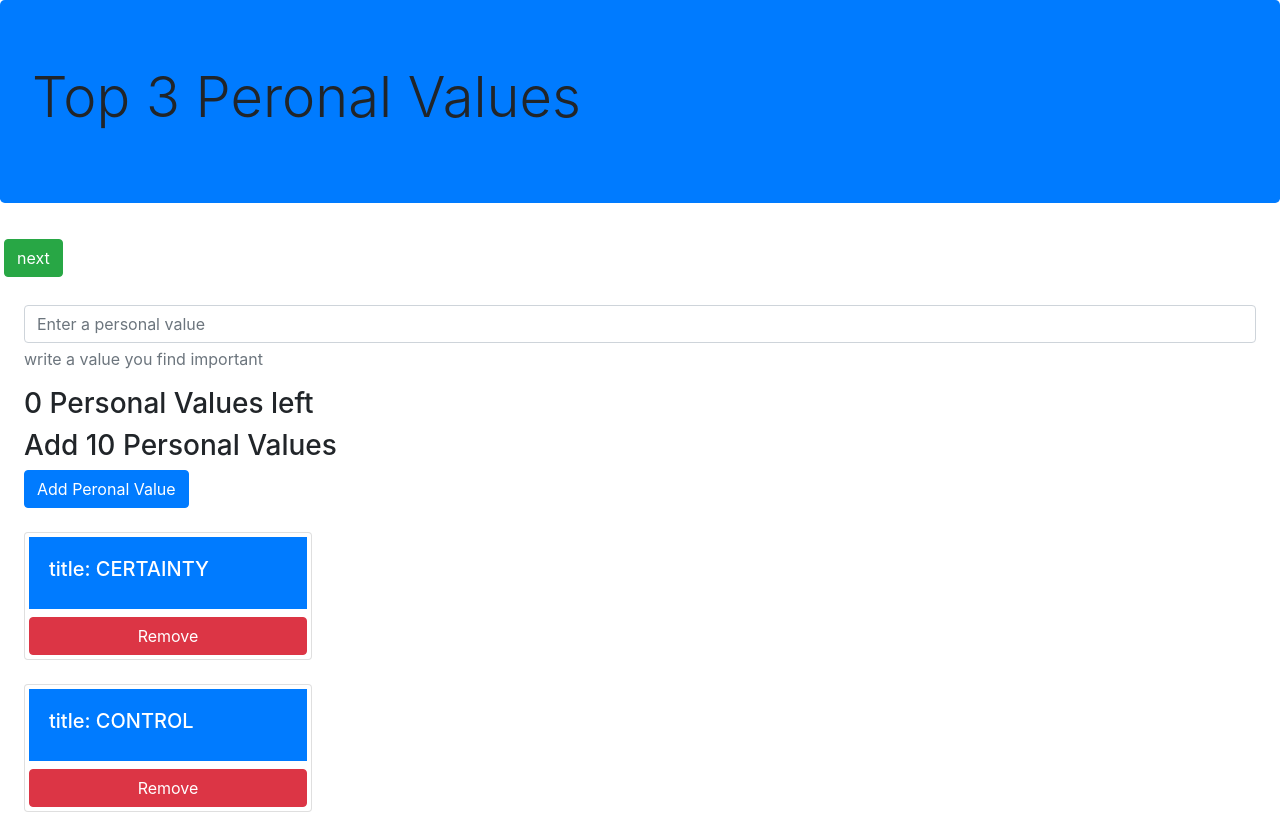
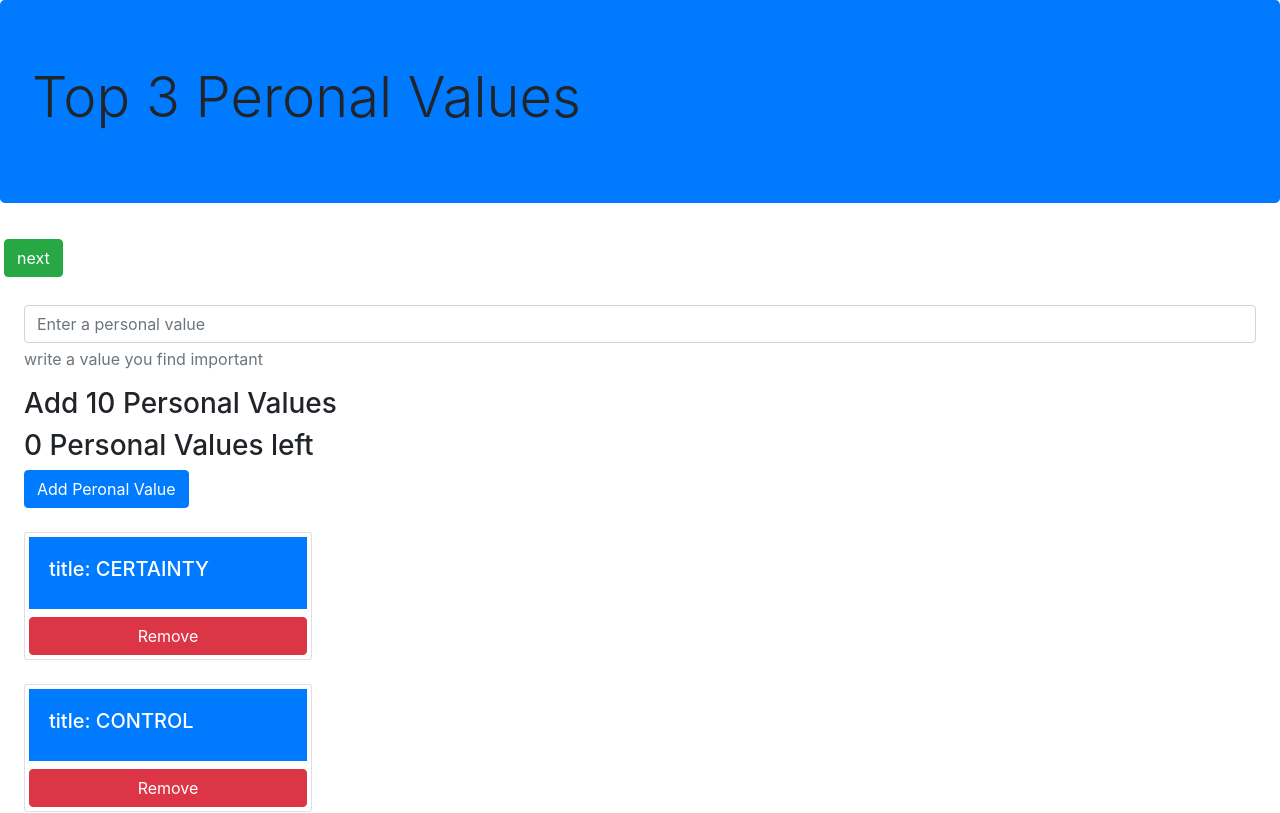
Before and after one commit to salama135/Trainopia-yalla-camp-9, an Angular app: page / in a window 1280 px wide. Shown: the top 813 px of the page. Built offline with nearby package versions, Linux system fonts and the light colour scheme.

Commit message:
1 file modified

```diff
--- a/src/app/values/values.component.html
+++ b/src/app/values/values.component.html
@@ -7,8 +7,8 @@
       [(ngModel)]="_newValue.title"
     />
     <p class="form-text text-muted">write a value you find important</p>
+    <h3>Add {{ MAX_NUMBER_OF_VALUES }} Personal Values</h3>
     <h3>{{ MAX_NUMBER_OF_VALUES - _values.length }} Personal Values left</h3>
-    <h3>Add {{ MAX_NUMBER_OF_VALUES }} Personal Values</h3>
   </div>
 
   <button type="submit" class="btn btn-primary" (click)="onAdd()">
```
